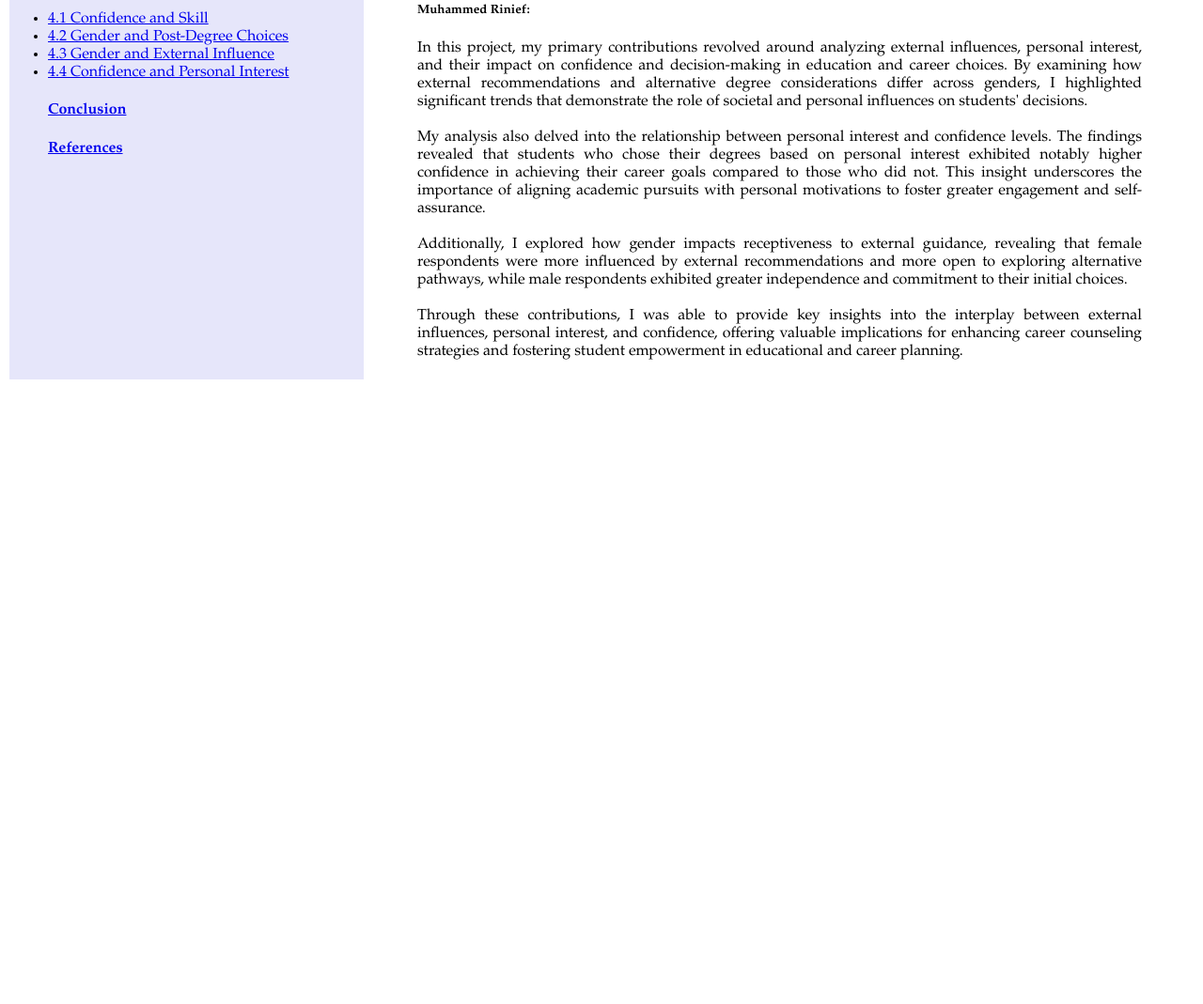
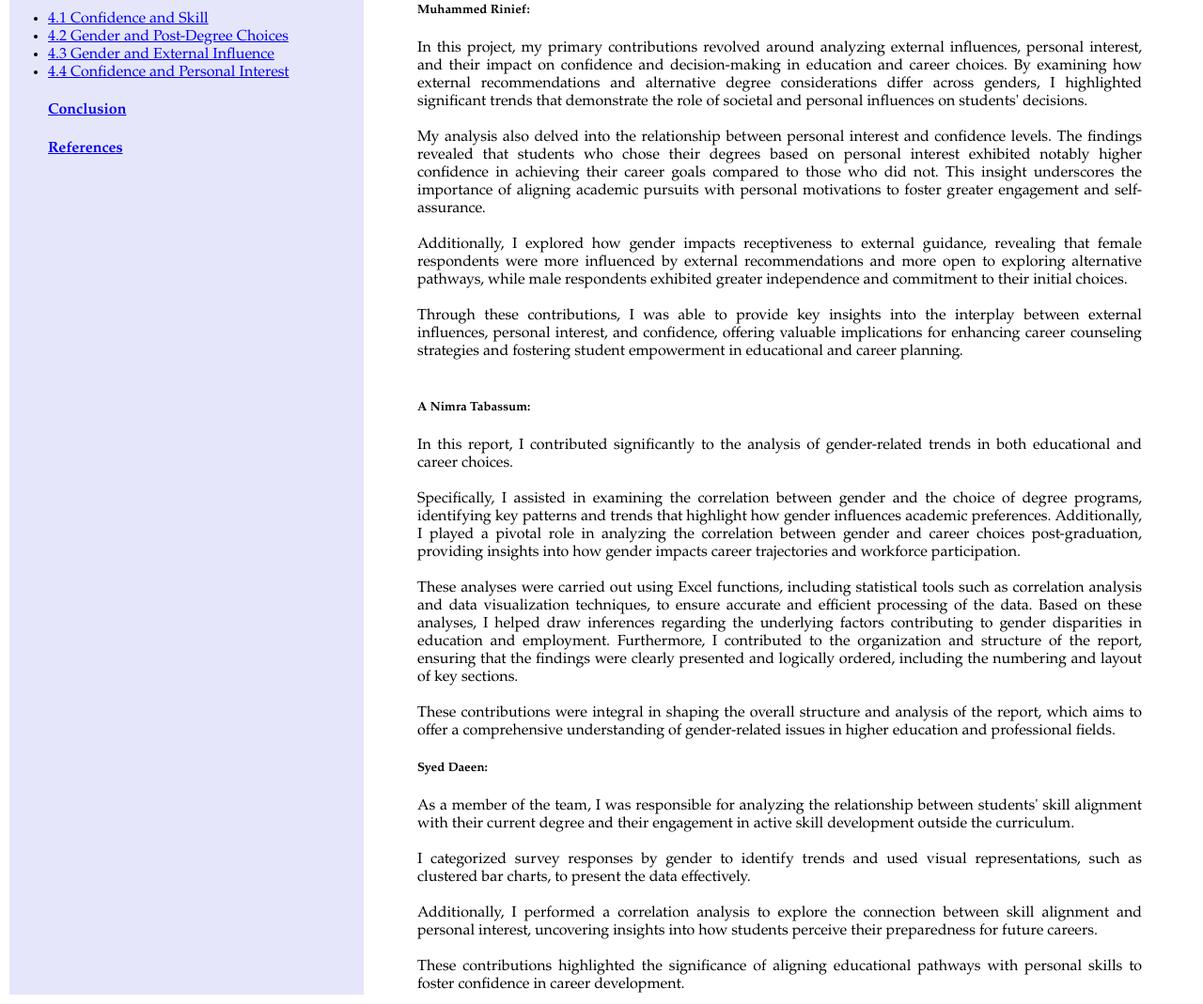
Before and after one commit to Rinief/FCA-mini-project, a plain HTML site: page website/1.3.html in a window 1280 px wide. Shown: the part 493-1562 px from the top of the page at 94% size. Before the commit the page ends 907 px from the top, so only its background shows below. Drawn offline with Linux system fonts and the light colour scheme.

Commit message:
Update 1.3.html

```diff
--- a/website/1.3.html
+++ b/website/1.3.html
@@ -76,7 +76,36 @@ Additionally, I explored how gender impacts receptiveness to external guidance,
 Through these contributions, I was able to provide key insights into the interplay between external influences, personal interest, and confidence, offering valuable implications for enhancing career counseling strategies and fostering student empowerment in educational and career planning.<br><br>
 </p>
 
+<h5>A Nimra Tabassum:</h5>
+<p align="justify">
+    In this report, I contributed significantly to the analysis of gender-related trends in both
+educational and career choices.<br><br> Specifically, I assisted in examining the correlation
+between gender and the choice of degree programs, identifying key patterns and
+trends that highlight how gender influences academic preferences. Additionally, I
+played a pivotal role in analyzing the correlation between gender and career choices
+post-graduation, providing insights into how gender impacts career trajectories and
+workforce participation. <br><br>These analyses were carried out using Excel functions,
+including statistical tools such as correlation analysis and data visualization
+techniques, to ensure accurate and efficient processing of the data. Based on these
+analyses, I helped draw inferences regarding the underlying factors contributing to
+gender disparities in education and employment. Furthermore, I contributed to the
+organization and structure of the report, ensuring that the findings were clearly
+presented and logically ordered, including the numbering and layout of key sections.
+<br><br>These contributions were integral in shaping the overall structure and analysis of the
+report, which aims to offer a comprehensive understanding of gender-related issues in higher education and professional fields.
+</p>
 
+
+<h5>Syed Daeen:</h5>
+<p align="justify">
+As a member of the team, I was responsible for analyzing the relationship between students' skill alignment with their current degree
+and their engagement in active skill development outside the curriculum.<br><br>
+I categorized survey responses by gender to identify trends and used visual representations, such as clustered bar charts, to present the data
+effectively.<br><br>
+Additionally, I performed a correlation analysis to explore the connection between skill alignment and personal interest,
+uncovering insights into how students perceive their preparedness for future careers.<br><br>
+These contributions highlighted the significance of aligning educational pathways with personal skills to foster confidence in career development.
+</p>
 
 </td>
 <td valign="top" width="50px">
```
